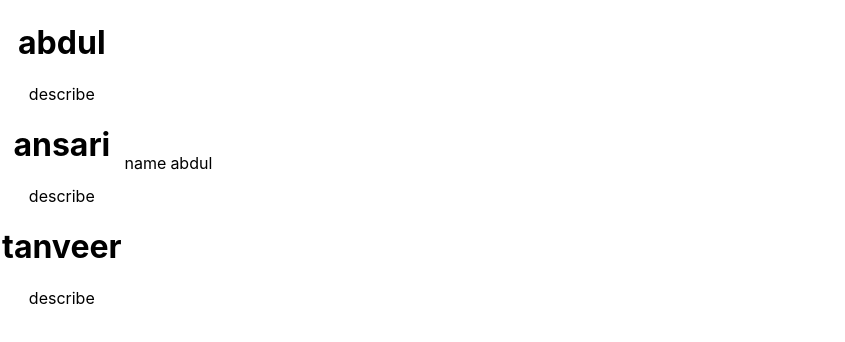
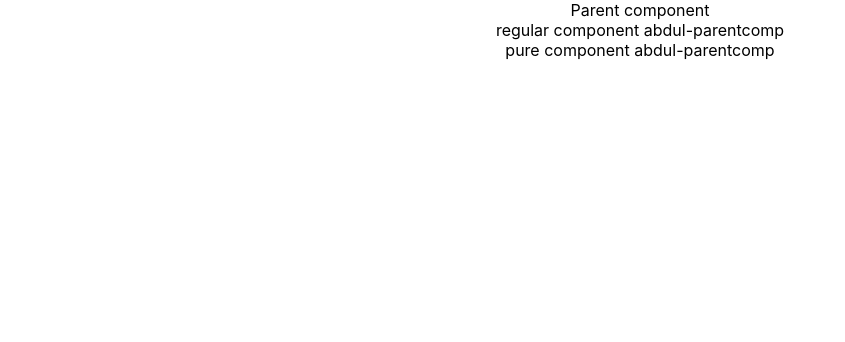
Before and after one commit to abdultanveer/dxcreactapp, a React (Create React App) app: page / in a window 1280 px wide. Shown: the top 342 px of the page, without its empty margins (0-845 px from the left). Built offline with nearby package versions, Linux system fonts and the light colour scheme.

Commit message:
pure component

```diff
--- a/src/App.js
+++ b/src/App.js
@@ -18,13 +18,14 @@
 import Form from './components/Form';
 import Fragments from './components/Fragments';
 import NewTable from './components/NewTable';
+import PureComp from './components/PureComp';
+import Parentcomp from './components/Parentcomp';
 
 
 function App() {
   return (
     <div className="App">
-    <NewTable/>
-
+    <Parentcomp/>
     </div>
   );
 }
--- /dev/null
+++ b/src/components/Parentcomp.js
@@ -0,0 +1,34 @@
+import React, { Component,PureComponent } from 'react'
+import PureComp from './PureComp';
+import RegularComp from './RegularComp';
+
+ class Parentcomp extends PureComponent {
+constructor(props) {
+    super(props)
+
+    this.state = {
+         name: 'abdul-parentcompnew'
+    }
+}
+
+    componentDidMount(){
+        setInterval(() => {
+            this.setState({
+                name: 'abdul-parentcomp'
+            })
+        }, 2000);
+    }
+
+    render() {
+        console.log('******************* parent component************************')
+        return (
+            <div>
+                Parent component
+                <RegularComp name ={this.state.name}></RegularComp>
+                <PureComp name = {this.state.name}></PureComp>
+            </div>
+        )
+    }
+}
+
+export default Parentcomp
--- /dev/null
+++ b/src/components/PureComp.js
@@ -0,0 +1,14 @@
+import React, { PureComponent } from 'react'
+
+export class PureComp extends PureComponent {
+    render() {
+        console.log('--PURE component--')
+        return (
+            <div>
+                pure component {this.props.name}
+            </div>
+        )
+    }
+}
+
+export default PureComp
--- /dev/null
+++ b/src/components/RegularComp.js
@@ -0,0 +1,15 @@
+import React, { Component } from 'react'
+
+ class RegularComp extends Component {
+    render() {
+        console.log('--REGULAR component--')
+
+        return (
+            <div>
+                regular component {this.props.name}
+            </div>
+        )
+    }
+}
+
+export default RegularComp
```
